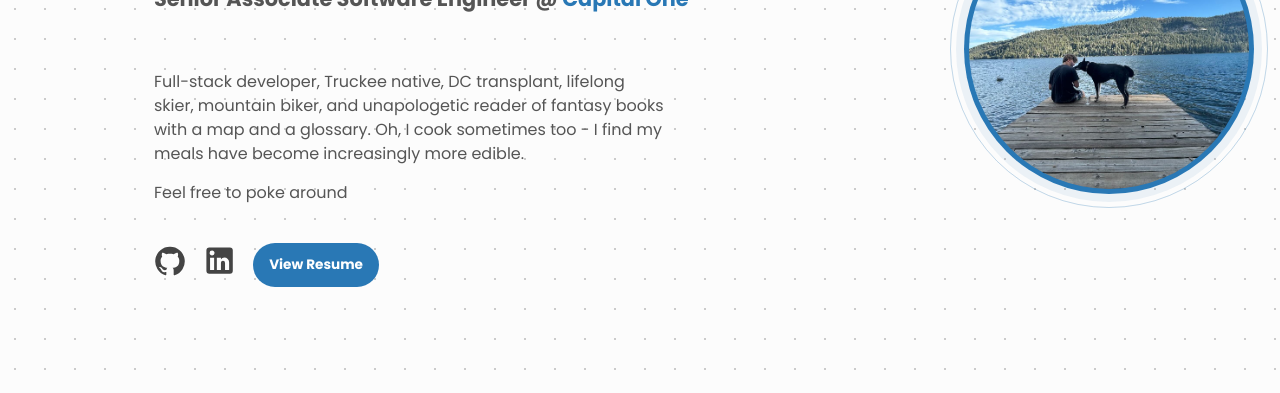
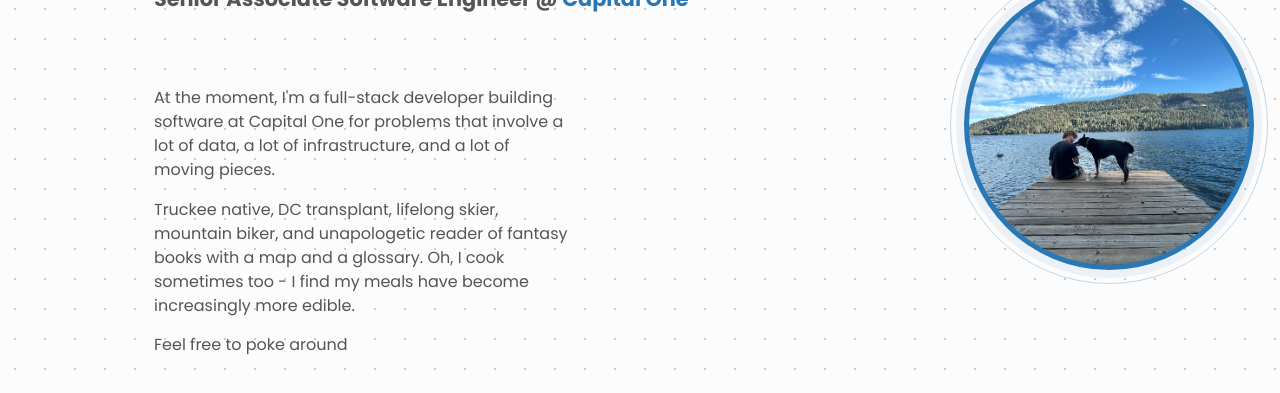
Before and after one commit to colet0227/colet0227.github.io, a React (Create React App) app: page / in a window 1280 px wide. Shown: the part 156-549 px from the top of the page. Built offline with nearby package versions, Linux system fonts and the light colour scheme.

Commit message:
Split hero bio into three parts

```diff
--- a/src/components/About/About.css
+++ b/src/components/About/About.css
@@ -54,7 +54,12 @@
 .about__desc {
   font-size: 1rem;
   max-width: 600px;
-  display: inline;
+}
+
+.about__personal {
+  max-width: 600px;
+  margin: 0.9rem 0 0;
+  font-size: 1rem;
 }
 
 .about__browse {
@@ -176,5 +181,6 @@
 @media (max-width: 420px) {
   .about h1 { font-size: 2.25rem; }
   .about__desc,
+  .about__personal,
   .about__browse { font-size: 0.94rem; }
 }
--- a/src/components/About/About.js
+++ b/src/components/About/About.js
@@ -4,7 +4,7 @@ import { about } from '../../portfolio'
 import './About.css'
 
 const About = () => {
-  const {photo, name, role, description, browseText, resume, social} = about
+  const {photo, name, role, description, personalDescription, browseText, resume, social} = about
 
   return (
     <div className='about center'>
@@ -30,6 +30,9 @@ const About = () => {
           )}
           <div className='description-container'>
             <p className='about__desc'>{description && description}</p>
+            {personalDescription && (
+              <p className='about__personal'>{personalDescription}</p>
+            )}
             {browseText && (
               <p className='about__browse'>
                 {browseText}
--- a/src/portfolio.js
+++ b/src/portfolio.js
@@ -36,7 +36,9 @@ const about = {
   name: 'Cole',
   role: 'Senior Associate Software Engineer @ Capital One',
   description:
-    'Full-stack developer, Truckee native, DC transplant, lifelong skier, mountain biker, and unapologetic reader of fantasy books with a map and a glossary. Oh, I cook sometimes too - I find my meals have become increasingly more edible.',
+    'At the moment, I\'m a full-stack developer building software at Capital One for problems that involve a lot of data, a lot of infrastructure, and a lot of moving pieces.',
+  personalDescription:
+    'Truckee native, DC transplant, lifelong skier, mountain biker, and unapologetic reader of fantasy books with a map and a glossary. Oh, I cook sometimes too - I find my meals have become increasingly more edible.',
   browseText: 'Feel free to poke around',
   resume: res,
   social: {
```
